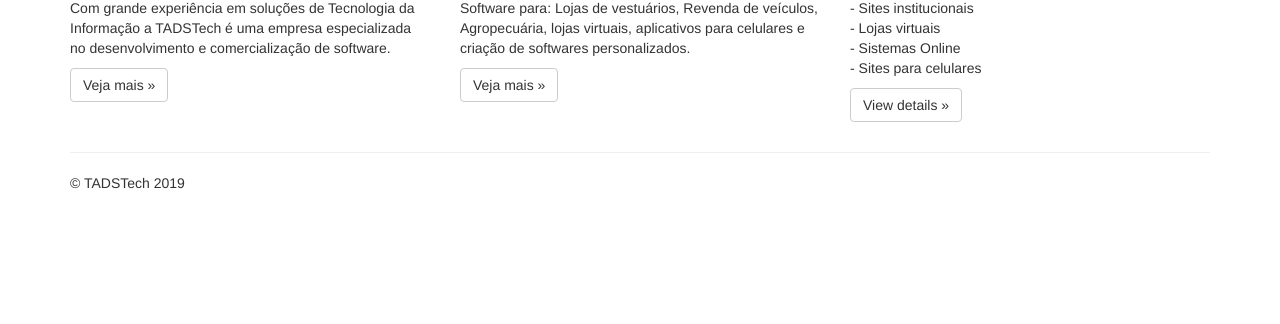
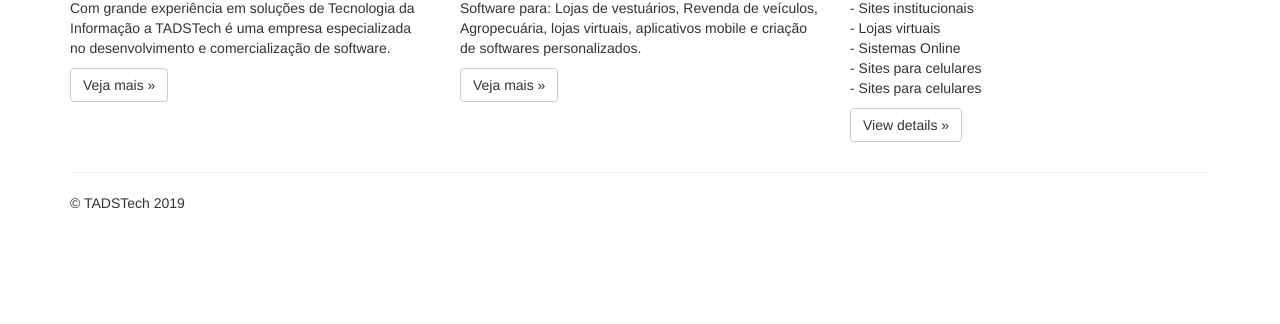
Before and after one commit to cathyshx/projetoweb-aulaFacul, a plain HTML site: page index.html in a window 1280 px wide. Shown: the part 476-800 px from the top of the page. Drawn offline with nearby package versions, Linux system fonts and the light colour scheme.

Commit message:
:sparkles: novo servico

```diff
--- a/index.html
+++ b/index.html
@@ -75,7 +75,7 @@
             <div class="col-md-4">
                 <h2>PRODUTOS</h2>
                 <p>
-                    Software para: Lojas de vestuários, Revenda de veículos, Agropecuária, lojas virtuais, aplicativos para celulares e criação de softwares personalizados.
+                    Software para: Lojas de vestuários, Revenda de veículos, Agropecuária, lojas virtuais, aplicativos mobile e criação de softwares personalizados.
                 </p>
                 <p><a class="btn btn-default" href="#">Veja mais &raquo;</a></p>
             </div>
@@ -86,6 +86,7 @@
                     - Sites institucionais
                     <br />- Lojas virtuais
                     <br />- Sistemas Online
+                    <br />- Sites para celulares
                     <br />- Sites para celulares
                 </p>
                 <p><a class="btn btn-default" href="#">View details &raquo;</a></p>
```
